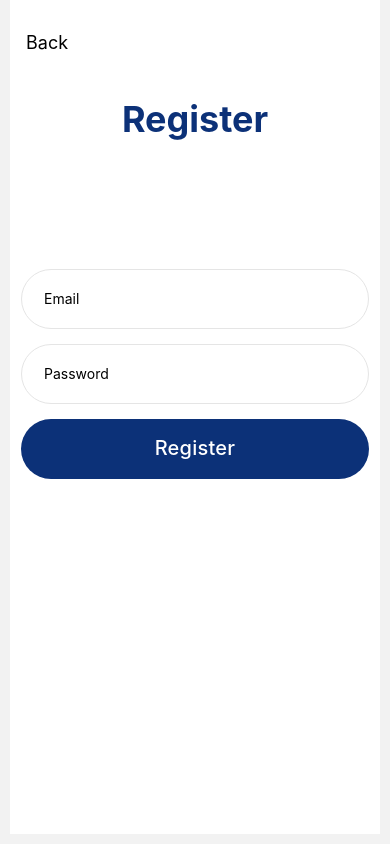
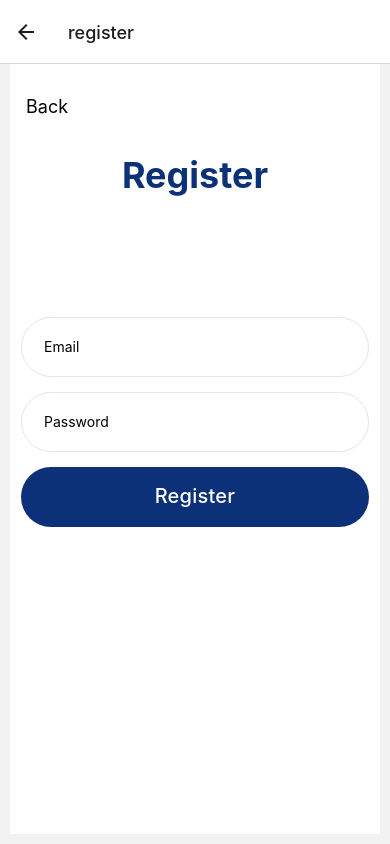
Before and after one commit to LampStack-TN/task-genie-mobile, a React Native app: screen /Register in a window 390 px wide. Built offline with nearby package versions, Linux system fonts and the light colour scheme; no server answers.

Commit message:
init Register navigation

```diff
--- a/App.tsx
+++ b/App.tsx
@@ -3,20 +3,14 @@ import { View, Text, Button } from "react-native";
 import { NavigationContainer } from "@react-navigation/native";
 import { createNativeStackNavigator } from "@react-navigation/native-stack";
 
-import Register from "./components/auth/register/Register";
+import RegisterIndex from "./components/auth/register/Index";
 import TaskDetails from "./components/taskDetails/TaskDetails";
 import TaskList from "./components/tasks/list/TaskList";
-import BasicInfos from "./components/auth/register/BasicInfos";
 
 import store from "./store";
 import { Provider } from "react-redux";
-import EditTask from './components/editTask/editTask'
-import Index from "./components/tasks/steps";
-
-
-
-
-
+import EditTask from "./components/editTask/editTask";
+import TaskStepsIndex from "./components/tasks/steps";
 
 function HomeScreen({ navigation }) {
   // const task = useSelector((state: any) => state.task);
@@ -41,10 +35,6 @@ function HomeScreen({ navigation }) {
         onPress={() => navigation.navigate("Register")}
       />
       <Button
-        title="BasicInfos"
-        onPress={() => navigation.navigate("BasicInfos")}
-      />
-      <Button
         title="TaskDetails"
         onPress={() => navigation.navigate("TaskDetails")}
       />
@@ -60,7 +50,6 @@ const Stack = createNativeStackNavigator();
 
 function App() {
   return (
-
     <Provider store={store}>
       <NavigationContainer>
         <Stack.Navigator
@@ -70,18 +59,14 @@ function App() {
           initialRouteName="Home"
         >
           <Stack.Screen name="Home" component={HomeScreen} />
-          <Stack.Screen name="Step1" component={Index} />
-          <Stack.Screen name="Register" component={Register} />
-          <Stack.Screen name="BasicInfos" component={BasicInfos} />
+          <Stack.Screen name="Step1" component={TaskStepsIndex} />
+          <Stack.Screen name="Register" component={RegisterIndex} />
           <Stack.Screen name="TaskDetails" component={TaskDetails} />
           <Stack.Screen name="TaskList" component={TaskList} />
           <Stack.Screen name="EditTask" component={EditTask} />
         </Stack.Navigator>
       </NavigationContainer>
     </Provider>
-
-
-
   );
 }
 
--- /dev/null
+++ b/components/auth/register/Index.tsx
@@ -0,0 +1,16 @@
+import { createNativeStackNavigator } from "@react-navigation/native-stack";
+import Register from "./Register";
+import BasicInfos from "./BasicInfos";
+
+const Stack = createNativeStackNavigator();
+
+const Index = () => {
+  return (
+    <Stack.Navigator initialRouteName="register">
+      <Stack.Screen name="register" component={Register} />
+      <Stack.Screen name="basicInfos" component={BasicInfos} />
+    </Stack.Navigator>
+  );
+};
+
+export default Index;
--- a/components/auth/register/register.tsx
+++ b/components/auth/register/register.tsx
@@ -44,7 +44,7 @@ const Register = ({ navigation }) => {
           <Button
             label="Register"
             style="fill"
-            callback={() => console.log(email)}
+            callback={() => navigation.navigate('basicInfos')}
           />
         </View>
       </View>
```
